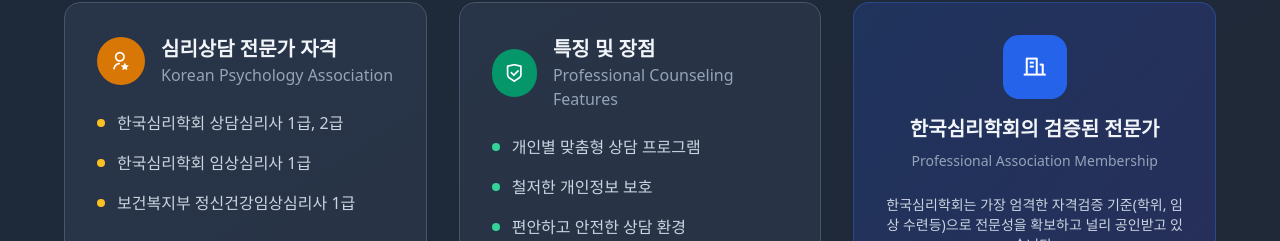
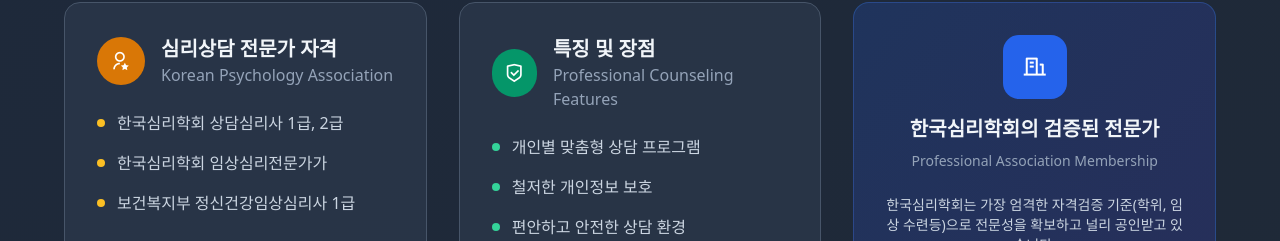
Before and after one commit to hahakeke-ed/dream-web, a Next.js app: page / in a window 1280 px wide. Shown: the part 1109-1350 px from the top of the page. Built offline with nearby package versions, Linux system fonts and the light colour scheme.

Commit message:
Update page.tsx

```diff
--- a/app/page.tsx
+++ b/app/page.tsx
@@ -148,7 +148,7 @@
                 </div>
                 <div className="flex items-center space-x-3">
                   <div className="w-2 h-2 bg-amber-400 rounded-full"></div>
-                  <span className="text-slate-300">한국심리학회 임상심리사 1급</span>
+                  <span className="text-slate-300">한국심리학회 임상심리전문가가</span>
                 </div>
                 <div className="flex items-center space-x-3">
                   <div className="w-2 h-2 bg-amber-400 rounded-full"></div>
```
